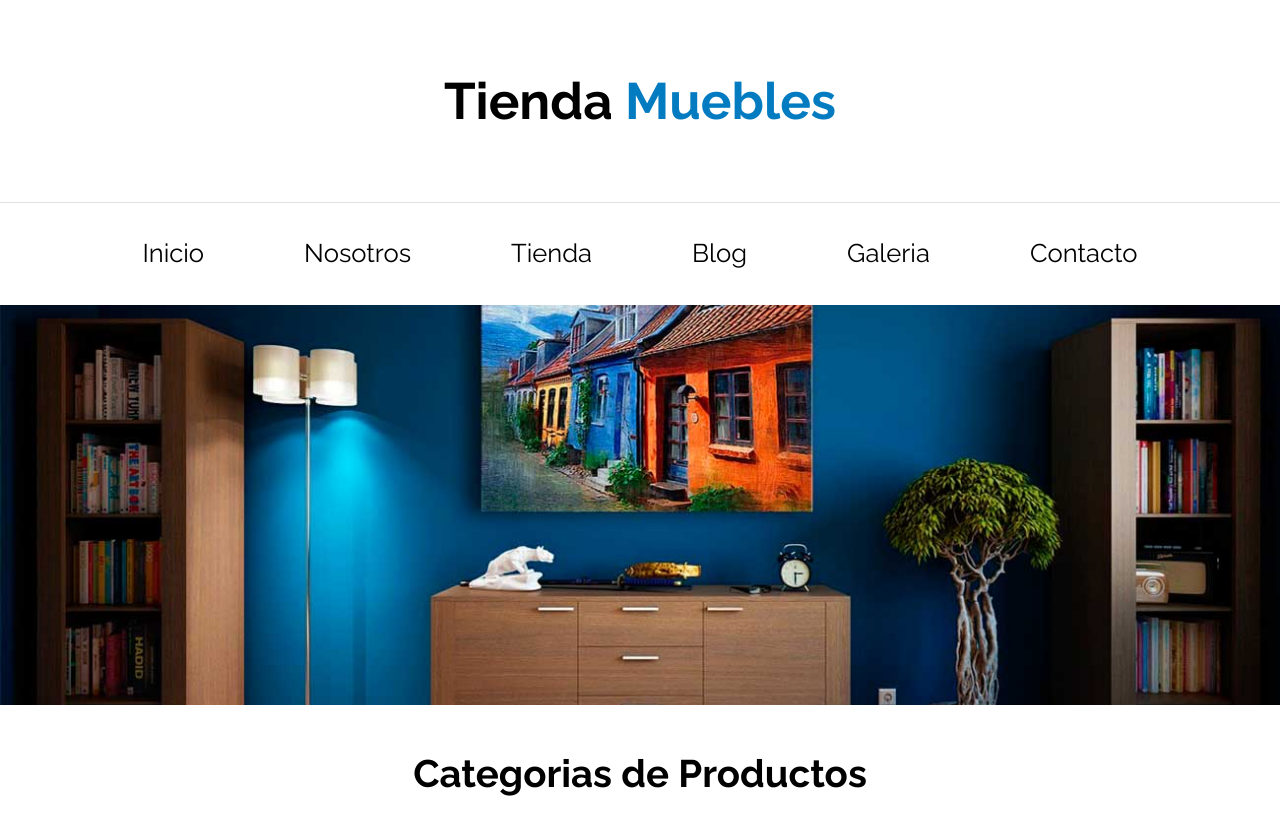
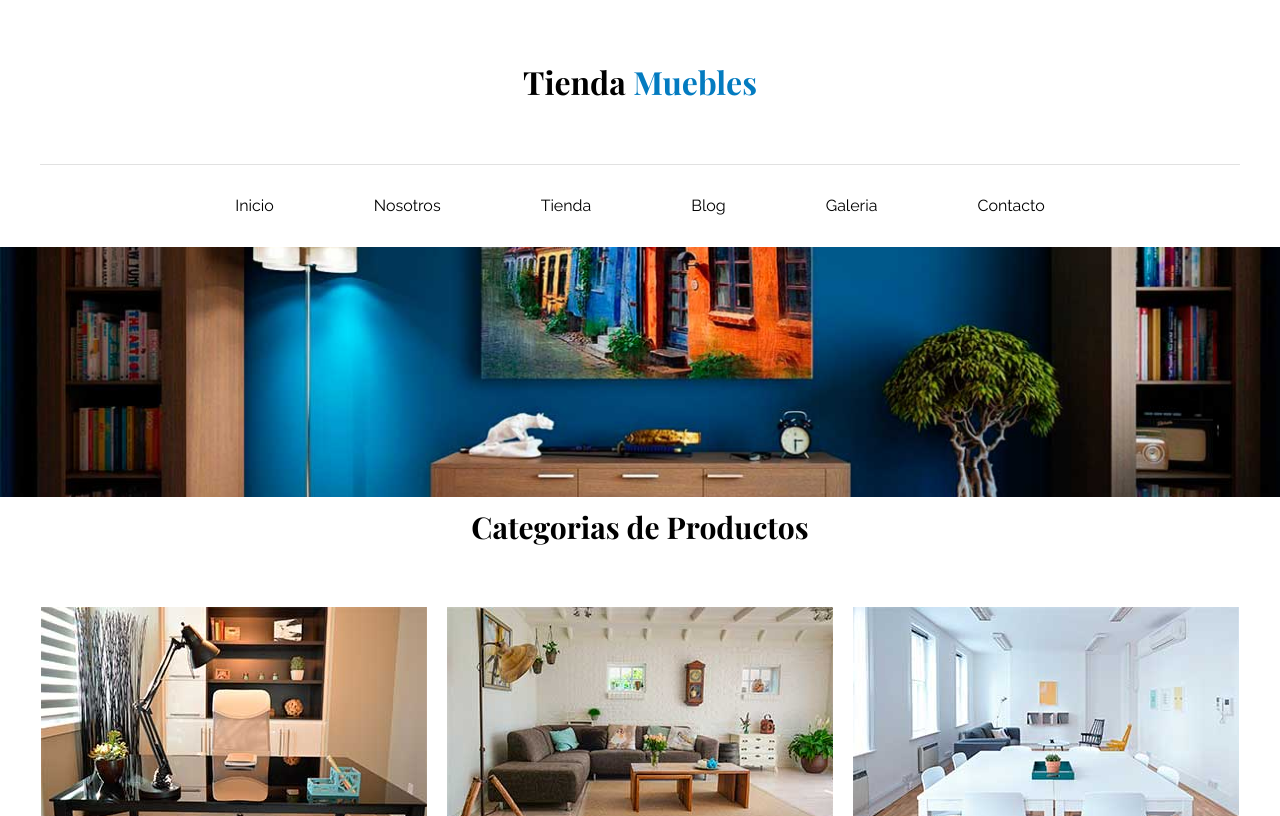
Before and after one commit to nosoyjaviero/E-commerce, a plain HTML site: page index.html in a window 1280 px wide. Shown: the top 816 px of the page. Drawn offline with nearby package versions, Linux system fonts and the light colour scheme.

Commit message:
pequenos detalles 1

```diff
--- a/css/app.css
+++ b/css/app.css
@@ -1,5 +1,6 @@
 html {
     box-sizing: border-box;
+    font-size: 62.5%;
   }
   body{
     font-family: 'Raleway', sans-serif;
@@ -19,9 +20,20 @@ html {
       background-repeat: no-repeat;
       display: block;
   }
+  h1{
+      font-size: 5rem;
+}
+h2,h3{
+    font-size: 3rem;
+}
+h1,h2,h3{
+    font-family: 'Playfair Display', serif;
+    margin: 0 0 5rem 0;
+}
+
 /*Generales */
   .contenedor{
-    max-width: 100rem;
+    max-width: 120rem;
     margin: 0 auto;
 }
 
```
